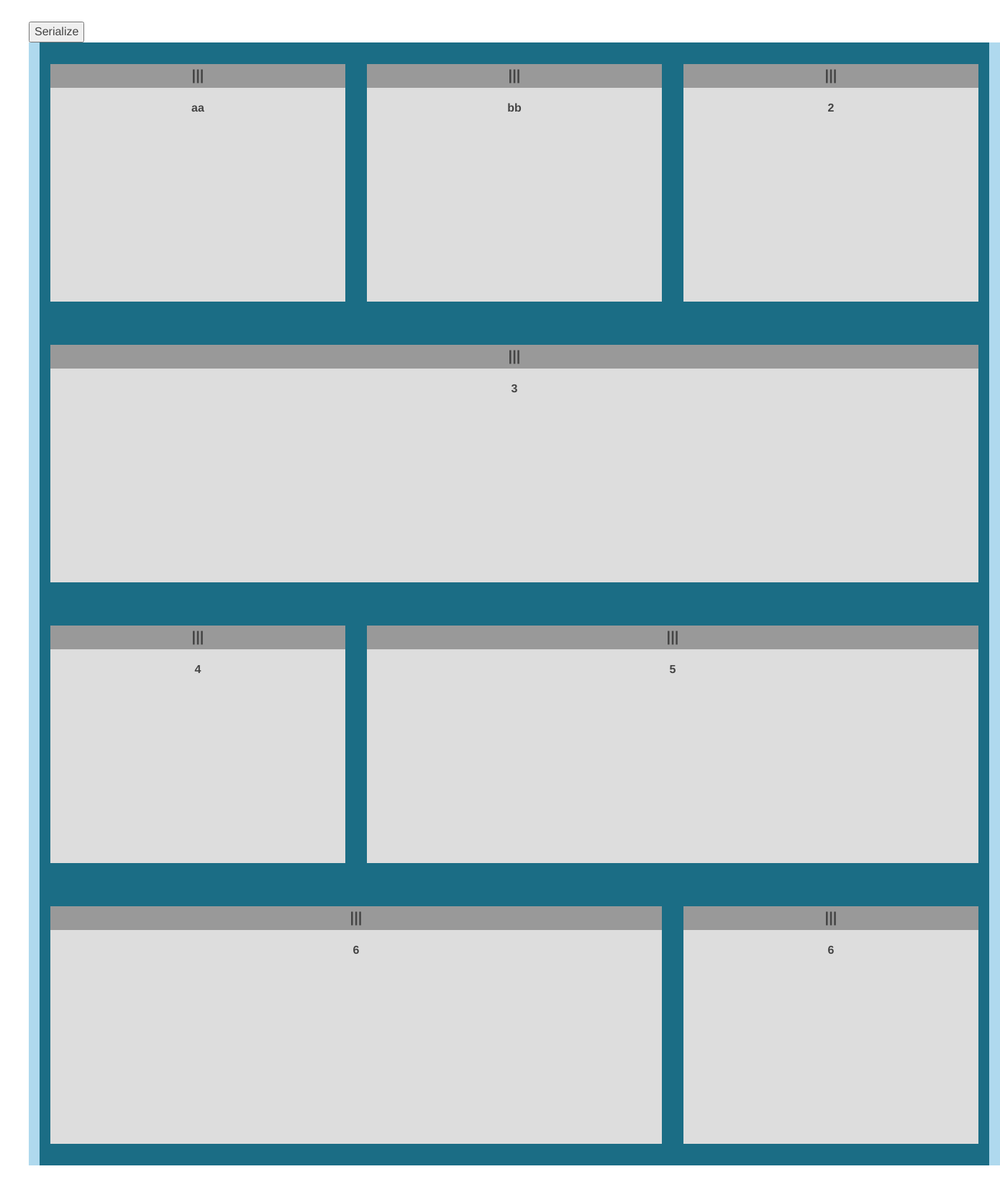
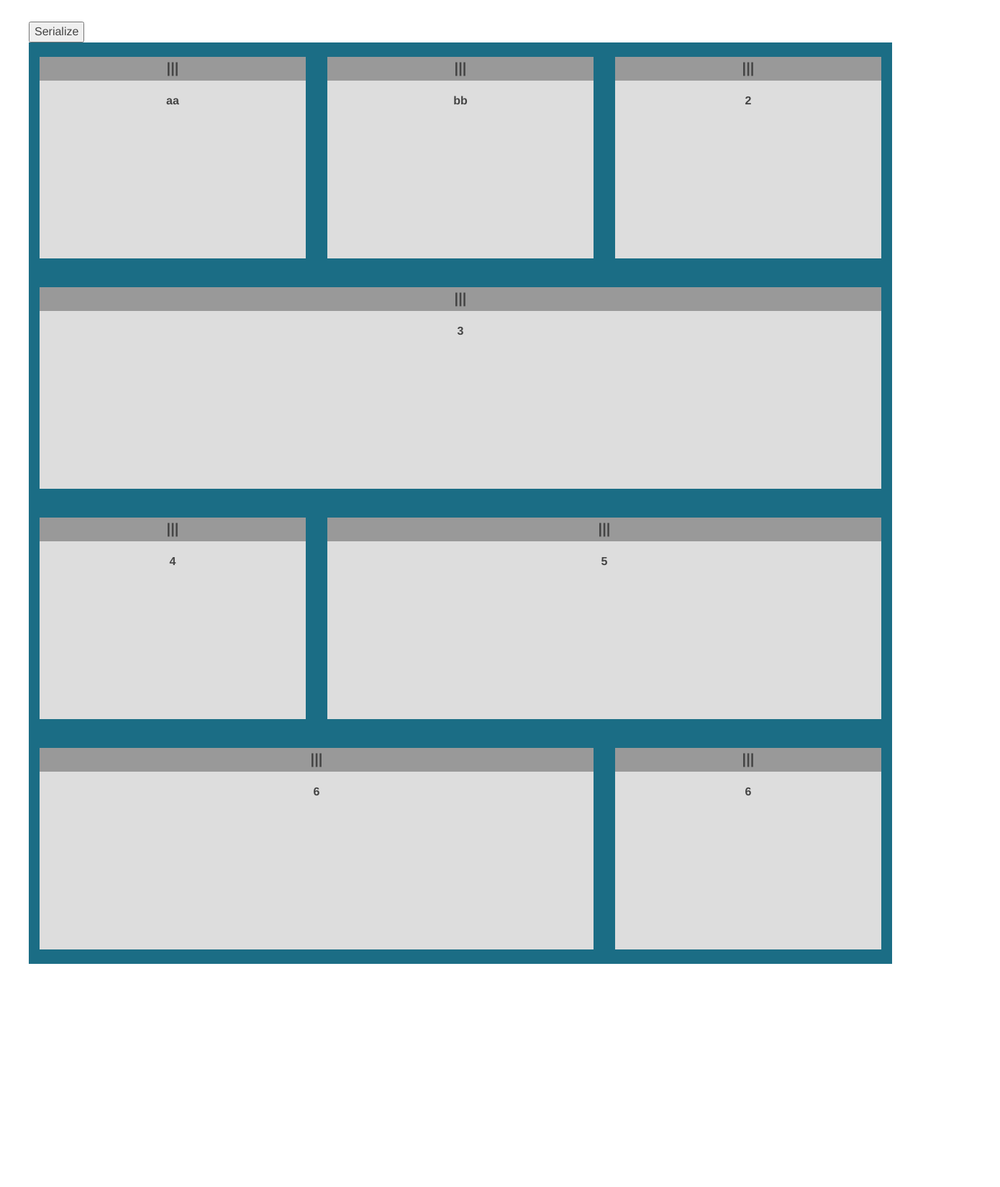
Before and after one commit to xylxpm/bootstrap3_demo, a plain HTML site: page index.html in a window 1280 px wide. Shown: the whole page at 72% size, 1390 px wide, since content can reach past the window. After the commit the page ends 1369 px from the top, so only its background shows below. Drawn offline with Linux system fonts and the light colour scheme.

Commit message:
添加自适应功能，等UI给具体数值

```diff
--- a/index.html
+++ b/index.html
@@ -15,65 +15,96 @@
     <!--<script src="js/bootstrap.min.js"></script>-->
     <script src="js/gridster/jquery.gridster.js"></script>
     <style>
-        @media (min-width: 768px) {
+        @media (min-width: 765px) {
+            .indexmain {
+                margin: 0 auto;
+                background-color: #afd9ee;
+                width: 765px;
+                padding-right: 0px;
+                padding-left: 0px;
+            }
+
+            /*[data-col="4"] { left:770px; }*/
+            /*[data-col="3"] { left:515px; }*/
+            /*[data-col="2"] { left:260px; }*/
+            /*[data-col="1"] { left:5px; }*/
+
+            /*[data-row="6"] { top:1110px; }*/
+            /*[data-row="5"] { top:890px; }*/
+            /*[data-row="4"] { top:670px; }*/
+            /*[data-row="3"] { top:450px; }*/
+            /*[data-row="2"] { top:230px; }*/
+            /*[data-row="1"] { top:10px; }*/
+
+            /*[data-sizey="1"] { height:200px; }*/
+            /*[data-sizey="2"] { height:420px; }*/
+            /*[data-sizey="3"] { height:640px; }*/
+            /*[data-sizey="4"] { height:860px; }*/
+
+            /*[data-sizex="1"] { width:245px; }*/
+            /*[data-sizex="2"] { width:500px; }*/
+            /*[data-sizex="3"] { width:755px; }*/
 
         }
-        @media (min-width: 992px) {
+
+        @media (min-width: 1000px) {
             .indexmain {
-                margin: 0 auto;background-color: #afd9ee;
-                width: 1080px;
-                padding-right: 15px;
-                padding-left: 15px;
+                margin: 0 auto;
+                background-color: #afd9ee;
+                width: 990px;
+                padding-right: 0px;
+                padding-left: 0px;
             }
 
-            [data-col="4"] { left:1095px; }
-            [data-col="3"] { left:735px; }
-            [data-col="2"] { left:375px; }
-            [data-col="1"] { left:15px; }
+            /*[data-col="4"] { left:1000px; }*/
+            /*[data-col="3"] { left:670px; }*/
+            /*[data-col="2"] { left:340px; }*/
+            /*[data-col="1"] { left:10px; }*/
 
+            /*[data-row="6"] { top:1315px; }*/
+            /*[data-row="5"] { top:1055px; }*/
+            /*[data-row="4"] { top:795px; }*/
+            /*[data-row="3"] { top:535px; }*/
+            /*[data-row="2"] { top:275px; }*/
+            /*[data-row="1"] { top:15px; }*/
+            /*[data-sizey="1"] { height:230px; }*/
+            /*[data-sizey="2"] { height:490px; }*/
+            /*[data-sizey="3"] { height:750px; }*/
+            /*[data-sizey="4"] { height:1010px; }*/
 
-            [data-row="6"] { top:1480px; }
-            [data-row="5"] { top:1190px; }
-            [data-row="4"] { top:900px; }
-            [data-row="3"] { top:610px; }
-            [data-row="2"] { top:320px; }
-            [data-row="1"] { top:30px; }
-
-            [data-sizey="1"] { height:230px; }
-            [data-sizey="2"] { height:520px; }
-            [data-sizey="3"] { height:810px; }
-
-            [data-sizex="1"] { width:330px; }
-            [data-sizex="2"] { width:690px; }
-            [data-sizex="3"] { width:1050px; }
+            /*[data-sizex="1"] { width:310px; }*/
+            /*[data-sizex="2"] { width:640px; }*/
+            /*[data-sizex="3"] { width:970px; }*/
 
         }
+
         @media (min-width: 1200px) {
             .indexmain {
-                margin: 0 auto;background-color: #afd9ee;
-                width: 1350px;
-                padding-right: 15px;
-                padding-left: 15px;
+                margin: 0 auto;
+                background-color: #afd9ee;
+                width: 1200px;
+                padding-right: 0px;
+                padding-left: 0px;
             }
-            [data-col="4"] { left:1335px; }
-            [data-col="3"] { left:895px; }
-            [data-col="2"] { left:455px; }
-            [data-col="1"] { left:15px; }
 
-            [data-row="6"] { top:1980px; }
-            [data-row="5"] { top:1590px; }
-            [data-row="4"] { top:1200px; }
-            [data-row="3"] { top:810px; }
-            [data-row="2"] { top:420px; }
-            [data-row="1"] { top:30px; }
+            /*[data-col="4"] { left:1215px; }*/
+            /*[data-col="3"] { left:815px; }*/
+            /*[data-col="2"] { left:415px; }*/
+            /*[data-col="1"] { left:15px; }*/
 
-            [data-sizey="1"] { height:330px; }
-            [data-sizey="2"] { height:720px; }
-            [data-sizey="3"] { height:1110px; }
-
-            [data-sizex="1"] { width:410px; }
-            [data-sizex="2"] { width:850px; }
-            [data-sizex="3"] { width:1290px; }
+            /*[data-row="6"] { top:1620px; }*/
+            /*[data-row="5"] { top:1300px; }*/
+            /*[data-row="4"] { top:980px; }*/
+            /*[data-row="3"] { top:660px; }*/
+            /*[data-row="2"] { top:340px; }*/
+            /*[data-row="1"] { top:20px; }*/
+            /*[data-sizey="1"] { height:280px; }*/
+            /*[data-sizey="2"] { height:600px; }*/
+            /*[data-sizey="3"] { height:920px; }*/
+            /*[data-sizey="4"] { height:1240px; }*/
+            /*[data-sizex="1"] { width:370px; }*/
+            /*[data-sizex="2"] { width:770px; }*/
+            /*[data-sizex="3"] { width:1170px; }*/
 
         }
 
@@ -82,9 +113,7 @@
             padding: 0;
         }
 
-        ul {
-            list-style-type: none;
-        }
+
 
         body {
             font-size: 16px;
@@ -96,12 +125,12 @@
         .controls {
             margin-bottom: 20px;
         }
+        .gridster .div{
+            background-color: #1b6d85;
+        }
 
 
-        .gridster ul{
-            background-color: #1b6d85;
-        }
-        .gridster li {
+        .gridster .li {
             font-size: 1em;
             font-weight: bold;
             text-align: center;
@@ -122,7 +151,7 @@
             background: red !important;
         }
 
-        .gridster li header {
+        .gridster .div .li header {
             background: #999;
             display: block;
             font-size: 20px;
@@ -140,37 +169,46 @@
 
             var w = $(window).width();
             if (w > 1200) {
-                var option = [[410, 330], [15, 30]];
-            }else{
-                var option = [[330, 230], [15, 30]];
+                var option = [[370, 280], [15, 20]];
+            } else if (w > 1000) {
+                var option = [[310, 230], [10, 15]];
+            } else if (w > 768) {
+                var option = [[245, 200], [5, 10]];
             }
 
+            $(window).resize(function () {
+                var w = $(window).width();
+                if (w > 1200) {
+                    gridster.generate_stylesheet({
+                        widget_base_dimensions:[370, 280],
+                        widget_margins:  [15, 20]
+                    });
+                    gridster.set_dom_grid_width_my(undefined,400);
+                } else if (w > 1000) {
+                    gridster.generate_stylesheet({
+                        widget_base_dimensions: [310, 230],
+                        widget_margins: [10, 15]
+                    });
+                    gridster.set_dom_grid_width_my(undefined,330);
 
-//            $(window).resize(function () {
-//                var w = $(window).width();
-//
-//                if (w > 1200) {
-//                    gridster.generate_stylesheet({
-//                        widget_base_dimensions: [410, 330]
-//                    })
-//                } else if (w < 1200) {
-//                    gridster.generate_stylesheet({
-//                        widget_base_dimensions: [330, 230]
-//                    })
-//
-//
-//                } else if (w < 700) {
-//                    gridster.generate_stylesheet({
-//                        widget_base_dimensions: [100, 150]
-//                    })
-//                }
-//            });
+                } else if (w > 768) {
 
-            gridster = $(".gridster ul").gridster({
+                    gridster.generate_stylesheet({
+                        widget_base_dimensions:[245, 200],
+                        widget_margins:[5, 10]
+                    });
+                    gridster.set_dom_grid_width_my(undefined,255);
+                }
+            })
+
+
+
+            gridster = $(".gridster .div").gridster({
+                widget_selector: '.li',
                 widget_base_dimensions: option[0],
                 widget_margins: option[1],
                 draggable: {handle: 'header'},
-               autogenerate_stylesheet:false,
+//                autogenerate_stylesheet: false,
                 serialize_params: function ($w, wgd) {
                     return {
                         col: wgd.col,
@@ -194,43 +232,41 @@
 <button class="js-seralize">Serialize</button>
 <div id="log"></div>
 
-<div class="indexmain" >
-    <div class="gridster">
-        <ul>
-            <li data-row="1" data-col="1" data-sizex="1" data-sizey="1" data-name="aaa">
+<div class="indexmain gridster">
+    <div class="div">
+        <div class="li" data-row="1" data-col="1" data-sizex="1" data-sizey="1" data-name="aaa">
             <header>|||</header>
             aa
-            </li>
-            <li data-row="1" data-col="2" data-sizex="1" data-sizey="1" data-name="bb">
+        </div>
+        <div class="li" data-row="1" data-col="2" data-sizex="1" data-sizey="1" data-name="bb">
             <header>|||</header>
             bb
-            </li>
-            <li data-row="1" data-col="3" data-sizex="1" data-sizey="1">
+        </div>
+        <div class="li" data-row="1" data-col="3" data-sizex="1" data-sizey="1">
             <header>|||</header>
             2
-            </li>
-            <li data-row="2" data-col="1" data-sizex="3" data-sizey="1">
+        </div>
+        <div class="li" data-row="2" data-col="1" data-sizex="3" data-sizey="1">
             <header>|||</header>
             3
-            </li>
+        </div>
 
-            <li data-row="3" data-col="1" data-sizex="1" data-sizey="1">
+        <div class="li" data-row="3" data-col="1" data-sizex="1" data-sizey="1">
             <header>|||</header>
             4
-            </li>
-            <li data-row="3" data-col="2" data-sizex="2" data-sizey="1">
+        </div>
+        <div class="li" data-row="3" data-col="2" data-sizex="2" data-sizey="1">
             <header>|||</header>
             5
-            </li>
-            <li data-row="4" data-col="1" data-sizex="2" data-sizey="1">
+        </div>
+        <div class="li" data-row="4" data-col="1" data-sizex="2" data-sizey="1">
             <header>|||</header>
             6
-            </li>
-            <li data-row="4" data-col="2" data-sizex="1" data-sizey="1">
+        </div>
+        <div class="li" data-row="4" data-col="2" data-sizex="1" data-sizey="1">
             <header>|||</header>
             6
-            </li>
-        </ul>
+        </div>
     </div>
 </div>
 </body>
```
Also changed, not shown: js/gridster/jquery.gridster.js. Lines whose indentation alone changed are shown as unchanged.
